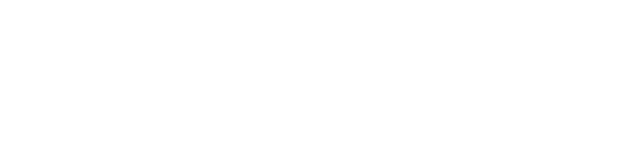
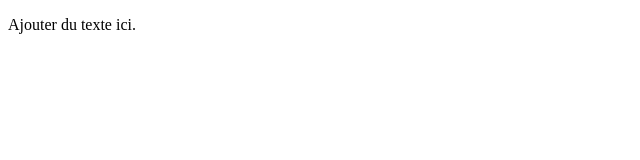
Before and after one commit to marieAndreeHealeyCote/healeycoteMarieandree_tp1, a plain HTML site: page apropos.html in a window 1280 px wide. Shown: the whole page, without its empty margins (0-640 px from the left). Drawn offline with Linux system fonts and the light colour scheme.

Commit message:
commit : ajouter du texte

```diff
--- a/apropos.html
+++ b/apropos.html
@@ -6,6 +6,6 @@
     <title>A propos</title>
 </head>
 <body>
-
+    <p>Ajouter du texte ici.</p>
 </body>
 </html>
```
